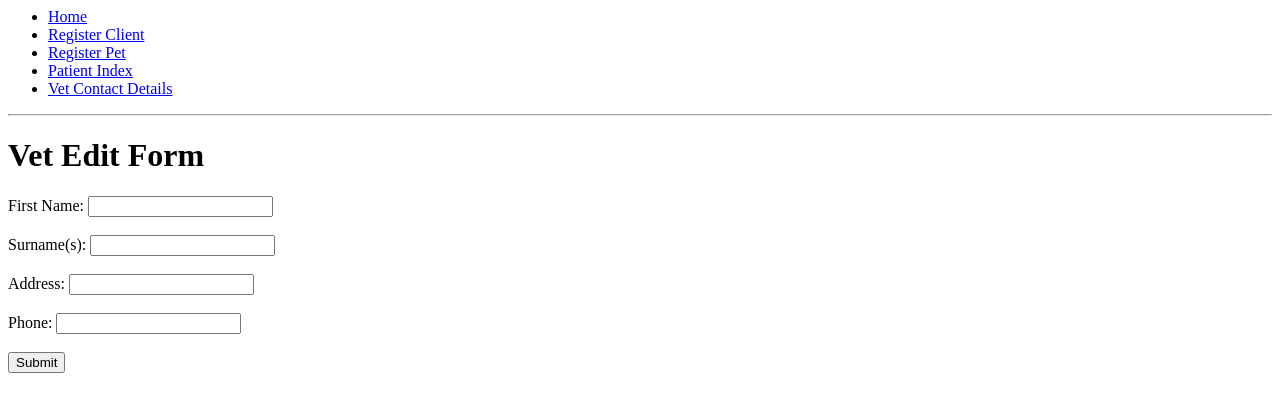
After one commit to davidvtaylor84/vet_management_app, a Flask app: page /vets/1/edit in a window 1280 px wide. The commit adds this page. Shown: the top 412 px of the page. Run offline with Flask 2, Linux system fonts and the light colour scheme; data that the repository does not hold is empty; some libraries are stand-ins or nearby versions.

Commit message:
can now edit vets

```diff
--- a/controllers/vet_controller.py
+++ b/controllers/vet_controller.py
@@ -12,3 +12,18 @@ vets_blueprint = Blueprint("vets", __name__)
 def vets():
     vets = vet_repository.select_all()
     return render_template("vets/index.html", vets = vets)
+
+@vets_blueprint.route("/vets/<id>/edit", methods = ['GET'])
+def edit_vet(id):
+    vet = vet_repository.select(id)
+    return render_template('vets/edit.html', vet = vet)
+
+@vets_blueprint.route("/vets/<id>", methods = ['POST'])
+def update_vet(id):
+    firstname = request.form['firstname']
+    surname = request.form['surname']
+    email = request.form['email']
+    phone = request.form['phone']
+    vet = Vet(firstname, surname, email, phone, id)
+    vet_repository.update(vet)
+    return redirect('/vets')
--- a/repositories/vet_repository.py
+++ b/repositories/vet_repository.py
@@ -22,7 +22,6 @@ def select_all():
         vets.append(vet)
     return vets
 
-
 def select(id):
     vet = None
     sql = "SELECT * FROM vets WHERE id = %s"
@@ -34,6 +33,10 @@ def select(id):
         vet = Vet(result['firstname'], result['surname'], result['email'], result['phone'], result['id'])
     return vet
 
+def update(vet):
+    sql = "UPDATE vets SET(firstname, surname, email, phone) = (%s, %s, %s, %s) WHERE id = %s"
+    values = [vet.firstname, vet.surname, vet.email, vet.phone, vet.id]
+    run_sql(sql, values)
 
 def delete_all():
     sql = "DELETE  FROM vets"
--- /dev/null
+++ b/templates/vets/edit.html
@@ -0,0 +1,37 @@
+{% extends 'base.html' %}
+
+{% block content %}
+<h1>Vet Edit Form</h1>
+
+<form action="/vets/{{vet.id}}" method="post">
+
+    <div>
+        <label for="firstname">First Name:</label>
+        <input type="text" name = firstname value = "{{vet.firstname}}" id = "firstname">
+        <br><br>
+    </div>
+
+    <div>
+        <label for="surname">Surname(s):</label>
+        <input type="text" name = surname value = "{{vet.surname}}" id = surname>
+        <br><br>
+    </div>
+
+    <div>
+        <label for="email">Address:</label>
+        <input type="text" name=email value = "{{vet.email}}" id = email>
+        <br><br>
+    </div>
+
+    <div>
+        <label for="phone">Phone:</label>
+        <input type="text" name = phone value = "{{vet.phone}}" id = phone>
+        <br><br>
+    </div>
+
+    <button type="submit">Submit</button>
+    <br><br><br>
+</form>
+
+
+{% endblock %}
--- a/templates/vets/index.html
+++ b/templates/vets/index.html
@@ -17,6 +17,7 @@
         <p>{{ vet.firstname}} {{vet.surname}}</p>
         <p>Phone: {{vet.phone }}</p>
         <p>email: {{vet.email }}</p>
+        <p><a href="vets/{{ vet.id }}/edit"><button>Update</button></a></p>
     </li>
     {% endfor %}
 </body>
```
